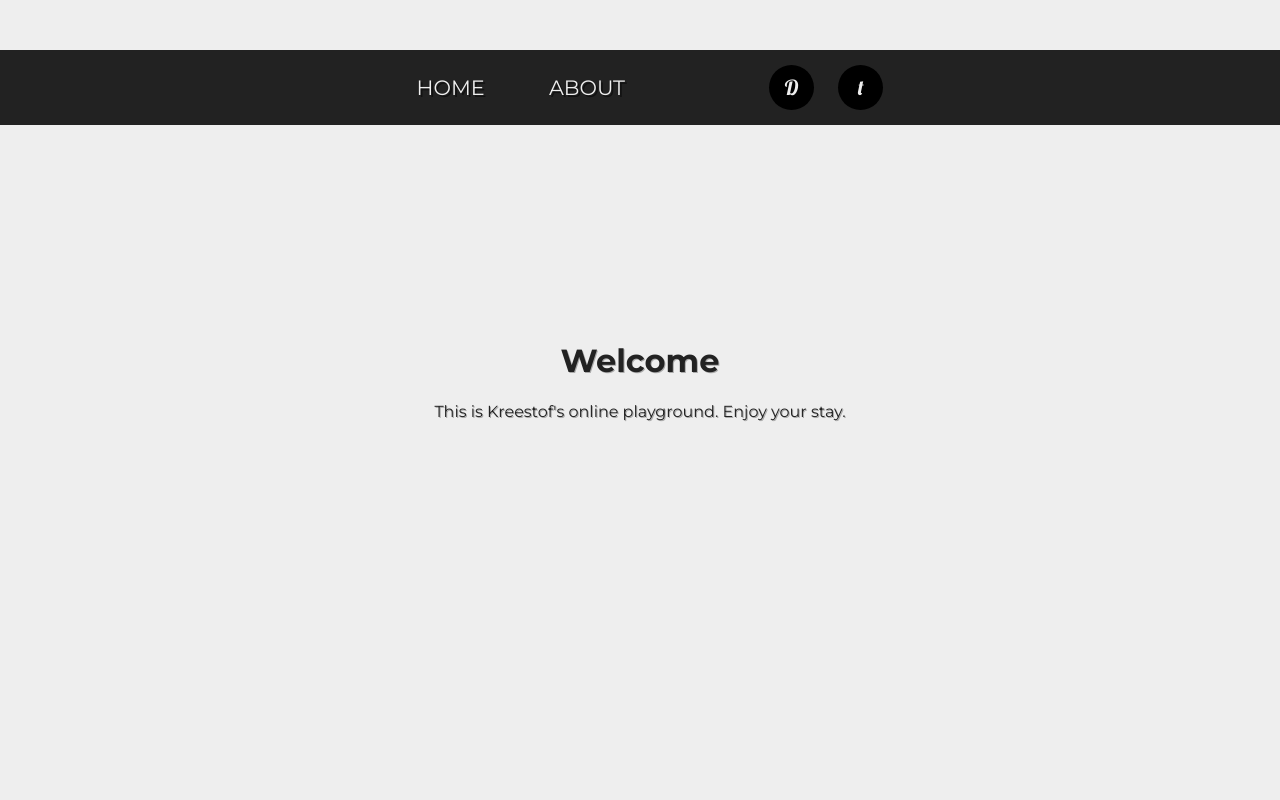
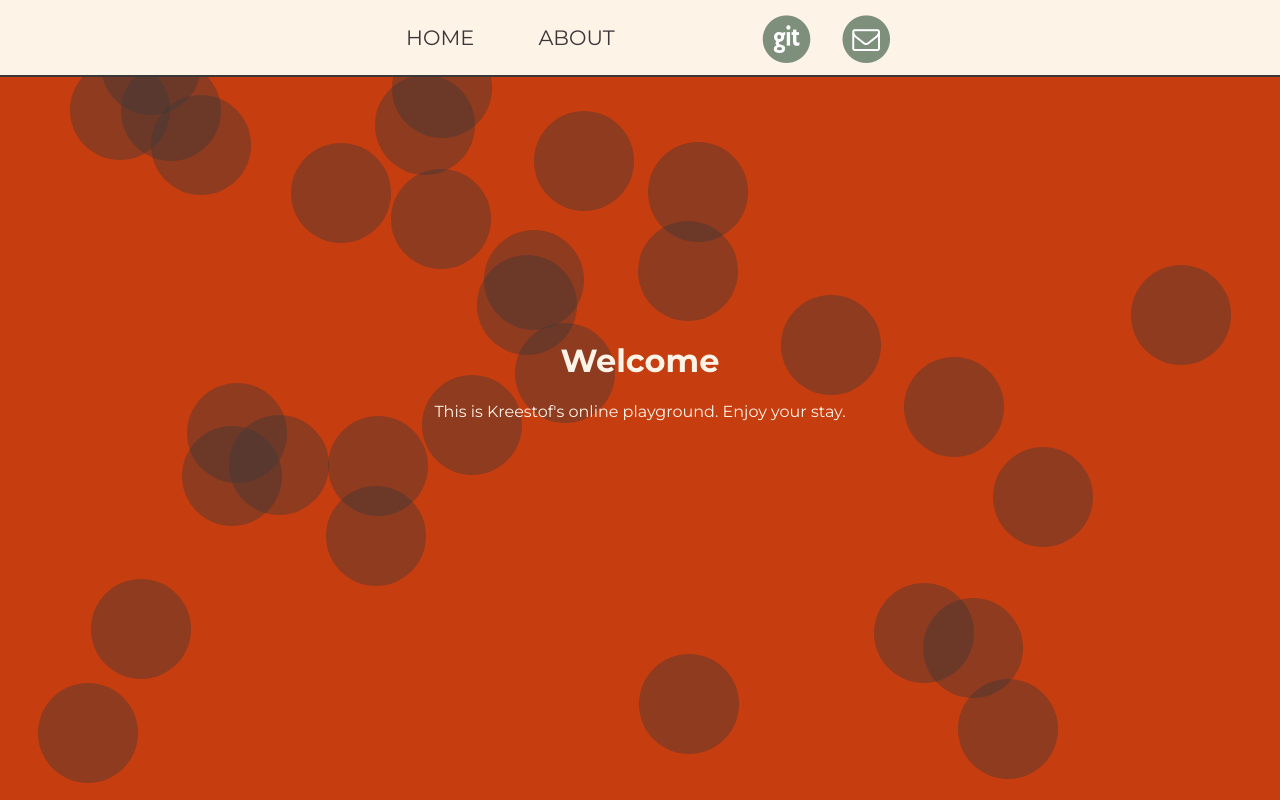
Before and after one commit to idkm23/chrismunroe.pw, a PHP site: page / in a window 1280 px wide. Run offline with PHP 8.4, Linux system fonts and the light colour scheme; some libraries are stand-ins or nearby versions.

Commit message:
major recoloring and edit smallButtons

```diff
--- a/about.php
+++ b/about.php
@@ -8,5 +8,4 @@
             <p>Fall of 2015 I will be a full-time student and working as a TA for Professor Rahimi in her Programming II class.  I am unavailable for work during this time. I am looking for work in the summer of 2016.</p>
             <p><a href = "resume.pdf">Check out my Résumé</a></p>
         </div>
-
     </div>
--- a/background.js
+++ b/background.js
@@ -19,7 +19,7 @@ Ball.prototype.styleDiv = function() {
   	this.div.style.display = "none";
 	this.div.style.height = "100px";
   	this.div.style.width = "100px";
-  	this.div.style.background = "#aaf";
+  	this.div.style.background = "#3B3738";
   	this.div.style.borderRadius = "50%";
   	this.div.style.position = "absolute";
   	this.div.style.top = this.x + "px";
--- a/css/main.php
+++ b/css/main.php
@@ -9,46 +9,23 @@ body {
 INC/NAVBAR
 #######################*/
 
-#ball {
-  display: none;
-  height: 100px;
-  width: 100px;
-  background-color: #9c9;
-  border-radius: 50%;
-  position: absolute;
-  top: 0px;
-  left: 0px;
-  cursor: pointer;
-  z-index: -1;
-}
-
-#ballWalls {
+#main {
   position: absolute;
   top: 0;
   left: 0;
   width: 100%;
   height: 100%;
   z-index: -2;
-  background-color: #eee;
-}
-
-#myCanvas {
-	background: #224;
-    //background: #532c58;
-	position: fixed;
-    z-index: -300;
-    top: 0;
-    left: 0;
-	width: 100%;
-    height: 100%;
+  background-color: #C63D0F;
 }
 
 #navBar {
-	margin: 50px 0 0 0;
-	background: #222;
+	margin: 0 0 0 0;
+	background: #FDF3E7;
     text-align: center;
     height: 75px;
     line-height: 75px;
+	border-bottom: 2px solid #3B3738;
 }
 
 .menu {
@@ -62,40 +39,29 @@ INC/NAVBAR
 .menu li {
 	display: inline-block;
     list-style-type: none;
-    color: #eee;
+    color: #3B3738;
     font-size: 1.3em;
 }
 
 .menu a, .menu a:visited {
-	color: #eee;
+	color: #7E8F7C;
 	text-decoration: none;
 }
 
+.menu a:hover {
+	color: #8F9F8D;
+}
+
 #mainButton li:hover {
-	background-color: #333;
+	background-color: #ECE2D6;
 }
 
 #mainButton li {
-	text-shadow: 2px 2px #111;
 	padding: 0 30px;
 }
 
 #smallButton li {
 	padding: 0 10px;
-}
-
-.navIcon {
-	font-family: 'Lobster', cursive;
-    background-color: #000;
-    border-radius: 50%;
-    height: 45px;
-    width: 45px;
-    line-height: 45px;
-}
-
-.navIcon:hover {
-	background-color: #eee;
-    color: #000;
 }
 
 /*####################
@@ -114,10 +80,7 @@ HOME
 }
 
 #welcome p, #welcome h1 {
-
-    text-shadow: 1px 1px #aaa;
-    color: #222;
-
+    color: #FDF3E7;
 }
 
 /*##############################
@@ -133,9 +96,9 @@ body {
 	display: inline-block;
     width: 60%;
     margin: 3% 0 0 0;
-    background-color: rgba(10, 10, 10, 0.5);
-    border: 15px inset rgba(50, 50, 50, 0.5);
-    color: #eee;
+    background-color: #FDF3E7; //rgba(10, 10, 10, 0.5);
+    border: 15px solid rgba(1, 1, 1, 0.1);
+    color: #3B3738;
 
     -webkit-animation-name: aPhase;
     -webkit-animation-iteration-count: once;
@@ -164,9 +127,9 @@ body {
 }
 
 #abInWrap a, #abInWrap:visited{
-	color: #eee;
+	color: #6D7E6B;
 }
 
 #abInWrap a:hover {
-	color: #ccf;
+	color: #8F9F8D;
 }
--- a/inc/navBar.php
+++ b/inc/navBar.php
@@ -6,14 +6,12 @@
 		<link rel = "stylesheet" href = "css/normalize.css">
         <link rel= "icon" href= "res/slime.ico">
 		<link href='http://fonts.googleapis.com/css?family=Montserrat:400,700' rel='stylesheet' type='text/css'>
-        <link href='http://fonts.googleapis.com/css?family=Lobster' rel='stylesheet' type='text/css'>
+        <link rel="stylesheet" href="//maxcdn.bootstrapcdn.com/font-awesome/4.3.0/css/font-awesome.min.css">
 		<link rel = "stylesheet" href = "css/main.php">
         <link rel = "stylesheet" href = "css/responsive.css">
 	</head>
 
-	<body id = "ballWalls">
-
-        <div id = "ball" onclick="speedUp()"></div>
+	<body id = "main">
 
     	<div id="navBar">
         	<ul id = "mainButton" class = "menu">
@@ -22,10 +20,19 @@
             </ul>
 
             <ul id = "smallButton" class = "menu">
-            	<li><a href = "http://www.dotabuff.com/players/74675113"><div class = "navIcon">D</div></a></li>
-                <li><a href = "http://123hype.tumblr.com/"><div class = "navIcon">t</div></a></li>
+            	<li><a href = "http://www.github.com/idkm23">
+                	<span class="fa-stack fa-lg" >
+                    	<i class="fa fa-circle fa-stack-2x" class="navIcon"></i>
+                    	<i class="fa fa-git fa-stack-1x fa-inverse"></i>
+                    </span>
+                </a></li>
+                <li><a href = "htpp://www.google.com">
+                	<span class="fa-stack fa-lg" >
+                    	<i class="fa fa-circle fa-stack-2x" class="navIcon"></i>
+                    	<i class="fa fa-envelope-o fa-stack-1x fa-inverse"></i>
+                    </span>
+                </a></li>
             </ul>
         </div>
-        <!-- <canvas id="myCanvas" width = 1000px height = 2000px></canvas>-->
 
         <script src = "background.js"></script>
```
